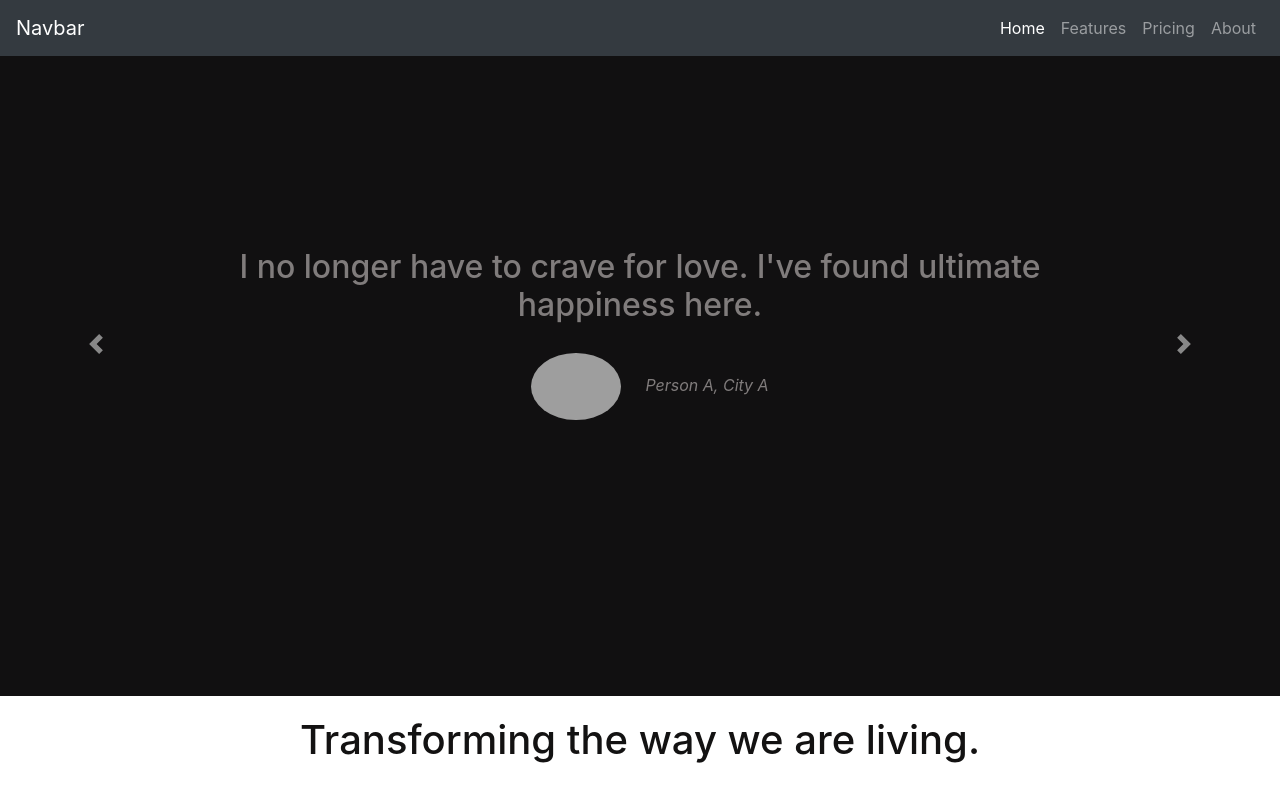
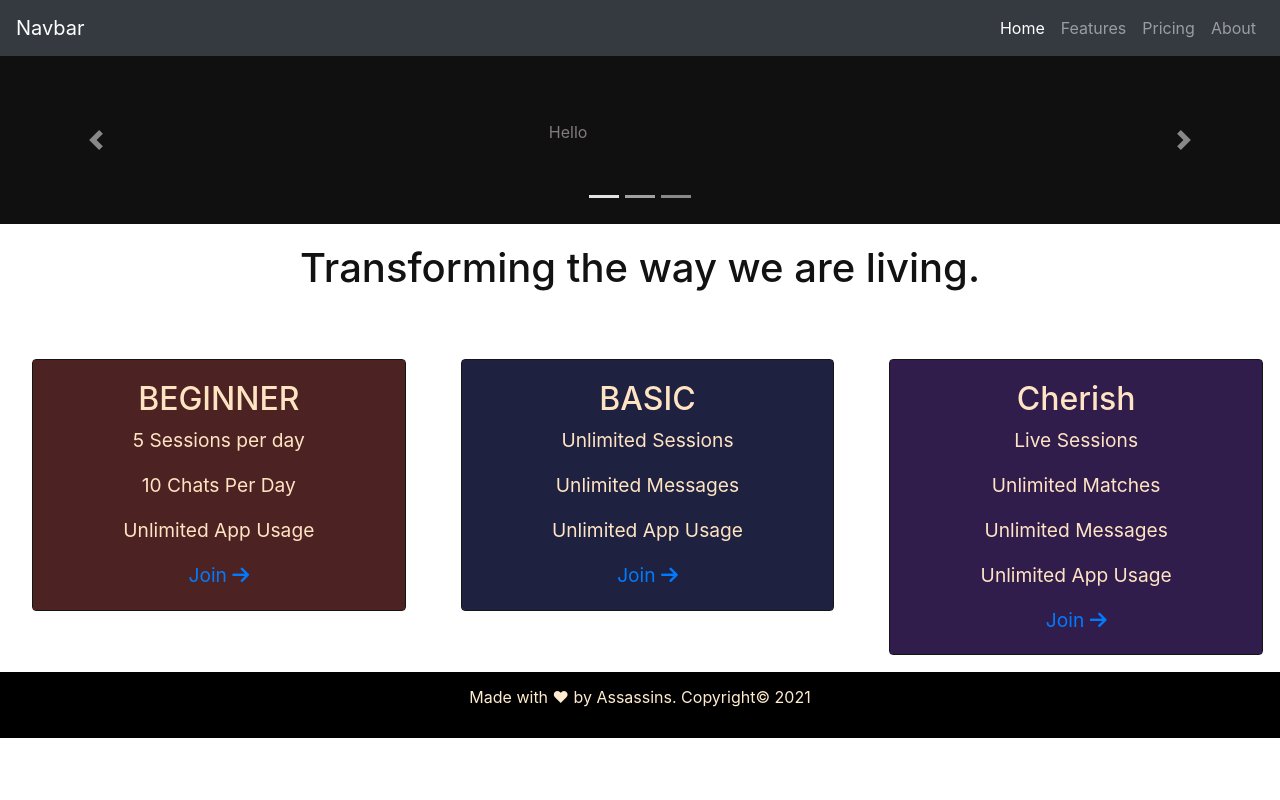
Before and after one commit to architraghu11/HackOn, a plain HTML site: page index.html in a window 1280 px wide. Shown: the top 800 px of the page. Drawn offline with nearby package versions, Linux system fonts and the light colour scheme; grey boxes are pictures that could not be loaded.

Commit message:
front end

```diff
--- a/index.html
+++ b/index.html
@@ -29,8 +29,39 @@
         </div>
       </div>
     </nav>
-
+    </section>
     <section id="testimonials">
+    <div id="carouselExampleIndicators" class="carousel slide" data-ride="carousel">
+      <ol class="carousel-indicators">
+        <li data-target="#carouselExampleIndicators" data-slide-to="0" class="active"></li>
+        <li data-target="#carouselExampleIndicators" data-slide-to="1"></li>
+        <li data-target="#carouselExampleIndicators" data-slide-to="2"></li>
+      </ol>
+      <div class="carousel-inner">
+        <div class="carousel-item active">
+          <p>Hello</p>
+          <!-- <img src="..." class="d-block w-100" alt="..."> -->
+        </div>
+        <div class="carousel-item">
+          <p>How are you</p>
+          <!-- <img src="..." class="d-block w-100" alt="..."> -->
+        </div>
+        <div class="carousel-item">
+          <p>Find the best</p>
+          <!-- <img src="..." class="d-block w-100" alt="..."> -->
+        </div>
+      </div>
+      <a class="carousel-control-prev" href="#carouselExampleIndicators" role="button" data-slide="prev">
+        <span class="carousel-control-prev-icon" aria-hidden="true"></span>
+        <span class="sr-only">Previous</span>
+      </a>
+      <a class="carousel-control-next" href="#carouselExampleIndicators" role="button" data-slide="next">
+        <span class="carousel-control-next-icon" aria-hidden="true"></span>
+        <span class="sr-only">Next</span>
+      </a>
+    </div>
+    </section>
+    <!-- <section id="testimonials">
       <div id="carouselExampleControls" class="carousel slide" data-ride="false">
         <div class="carousel-inner">
           <div class="carousel-item active">
@@ -55,7 +86,7 @@
         </a>
       </div>
     </div>
-  </section>
+  </section> -->
   <h1 class="textonly">Transforming the way we are living.</h1>
   <section id="plans">
     <div class="row">
--- a/styles.css
+++ b/styles.css
@@ -52,10 +52,8 @@
     text-align: center;
     background-color: #111011;
     color: rgb(128, 124, 124);
-    height: 40rem;
-    padding-left: 0%;
-    padding-top: 10%;
-    padding-bottom: 5%;
+    /* height: 40rem; */
+
 }
 
 .carousel-item {
@@ -87,7 +85,7 @@
     }
 
     #testimonials {
-        height: 25rem;
+        /* height: 25rem; */
     }
     .footer {
         padding-top: 5px;
```
